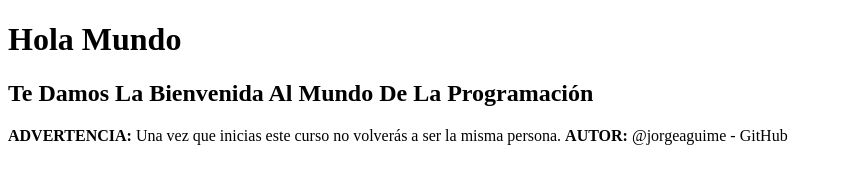
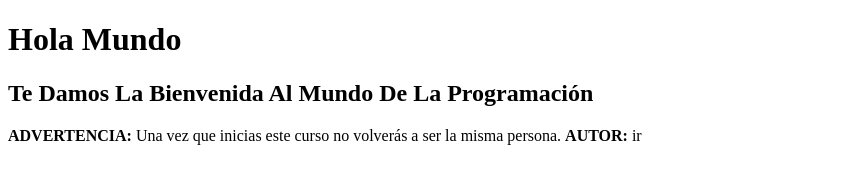
Before and after one commit to jorgeaguime/Mi-Proyecto-Web, a plain HTML site: page index.html in a window 1280 px wide. Shown: the whole page, without its empty margins (0-842 px from the left). Drawn offline with Linux system fonts and the light colour scheme.

Commit message:
first_commit

```diff
--- a/index.html
+++ b/index.html
@@ -13,7 +13,7 @@
         <b>ADVERTENCIA:</b>
         Una vez que inicias este curso no volverás a ser la misma persona.
         <b>AUTOR:</b>
-        @jorgeaguime - GitHub
+        <a href"https://github.com/jorgeaguime">ir</a>
     </p>
 </body>
 </html>
```
